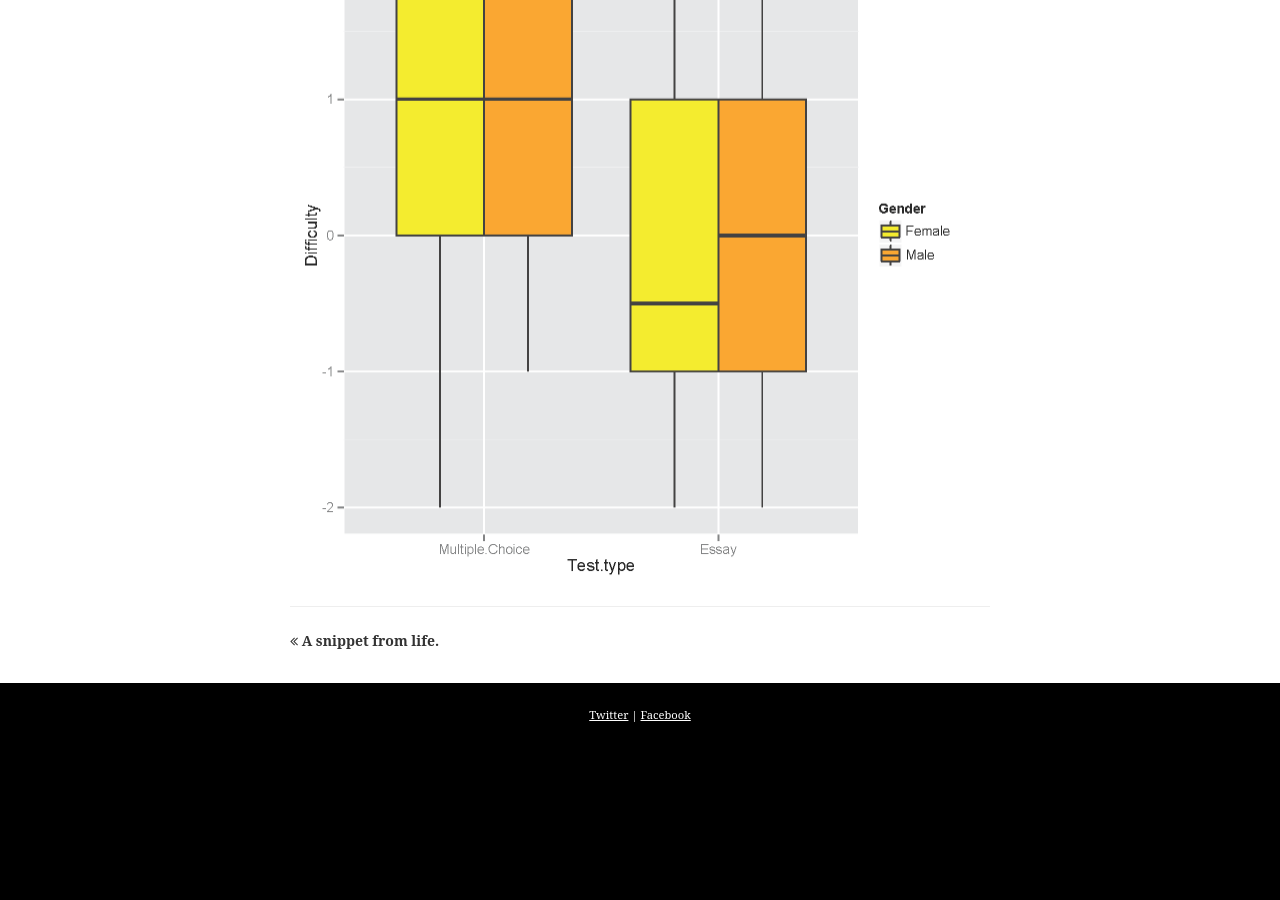
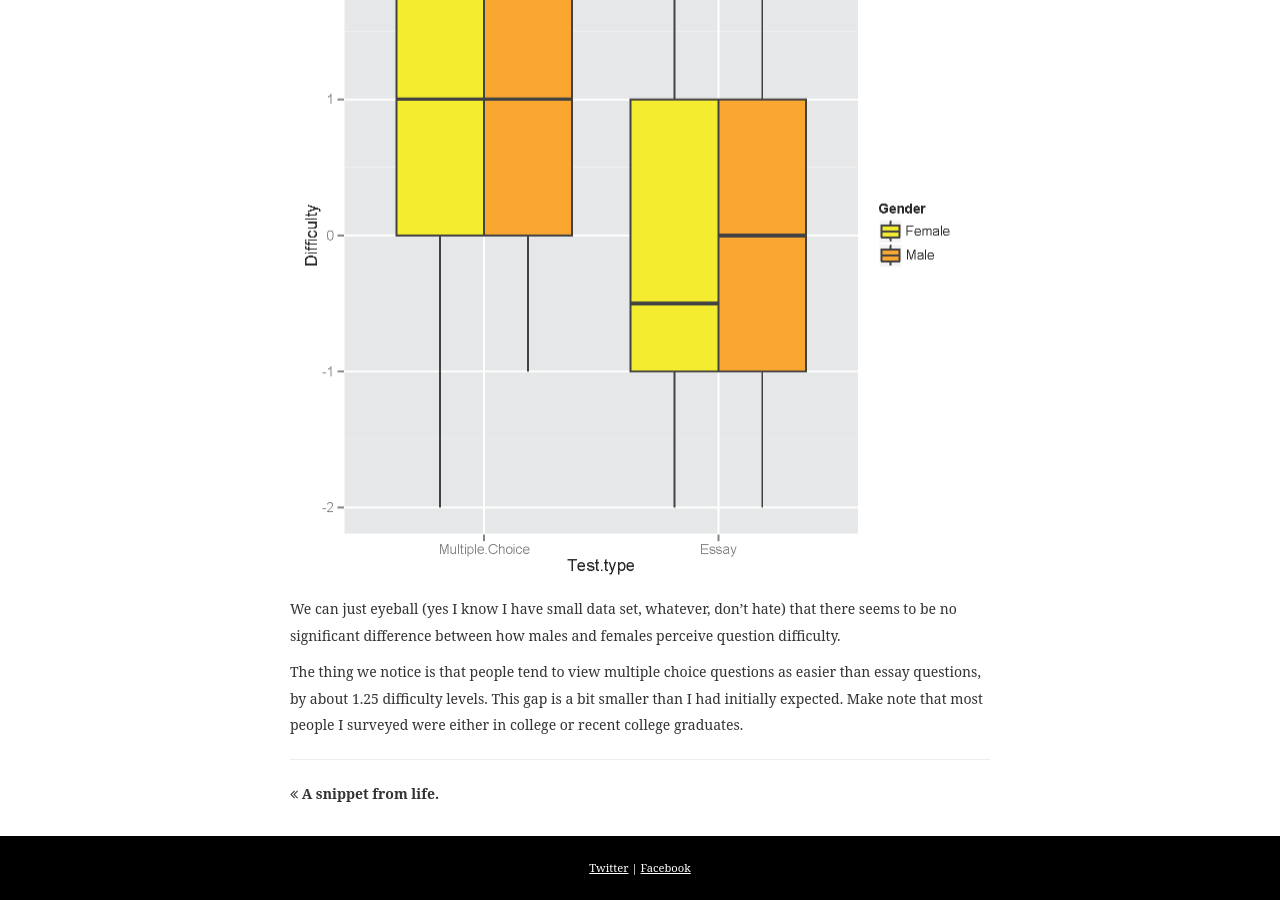
Before and after one commit to eastandwestwind/notes, a Jekyll site: the page built from _posts/2015-07-22-rimportboxplot.md, in a window 1280 px wide and 900 px high, scrolled down 1705 px. Built offline with Jekyll 4.4.1, drawn with Linux system fonts in a browser that asks for light colours; some web fonts are replaced; before the commit the page ends 2452 px from its top, so only the background shows below that.

Commit message:
commentary at end

```diff
--- a/_posts/2015-07-22-rimportboxplot.md
+++ b/_posts/2015-07-22-rimportboxplot.md
@@ -59,3 +59,7 @@ I saved my data from excel into a .csv, then began my R session:
 
 
 ![Boxplot](/images/boxplot_test_gender.png)
+
+We can just eyeball (yes I know I have small data set, whatever, don't hate) that there seems to be no significant difference between how males and females perceive question difficulty.
+
+The thing we notice is that people tend to view multiple choice questions as easier than essay questions, by about 1.25 difficulty levels. This gap is a bit smaller than I had initially expected. Make note that most people I surveyed were either in college or recent college graduates.
```
